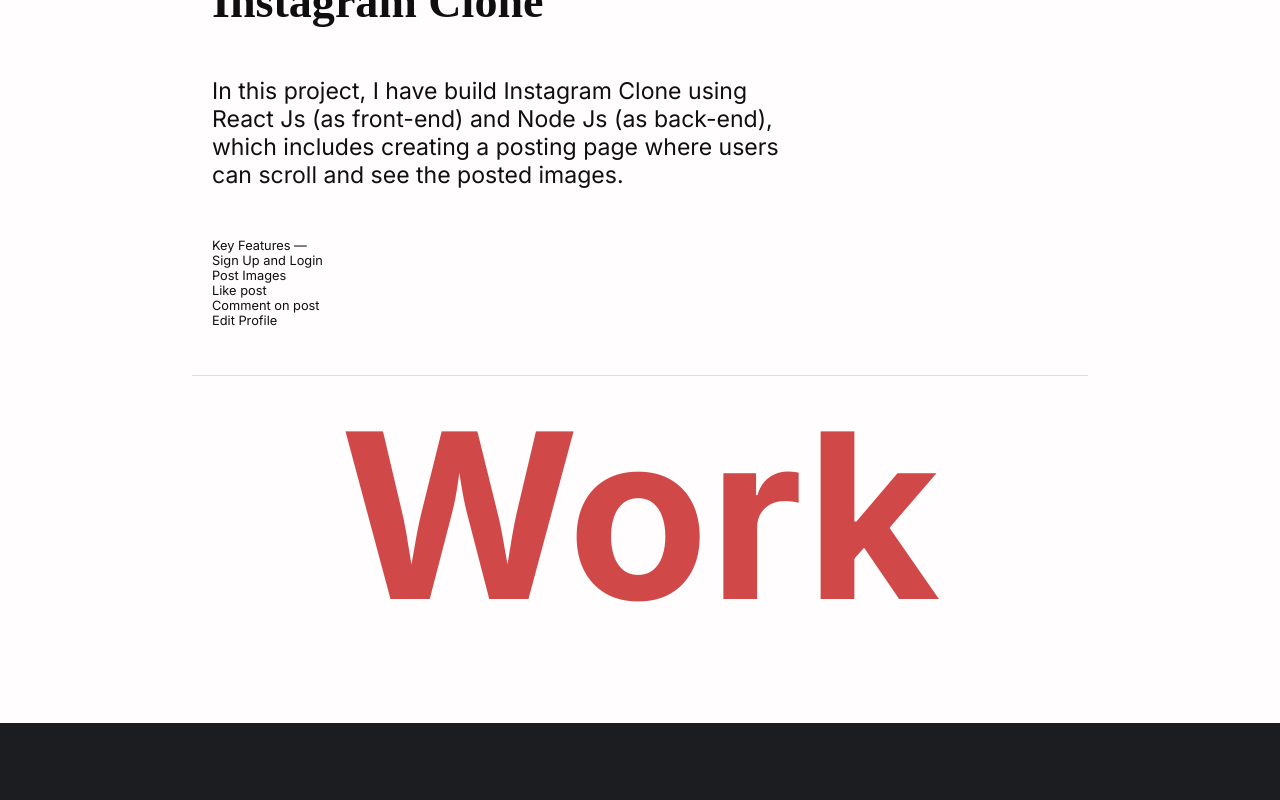
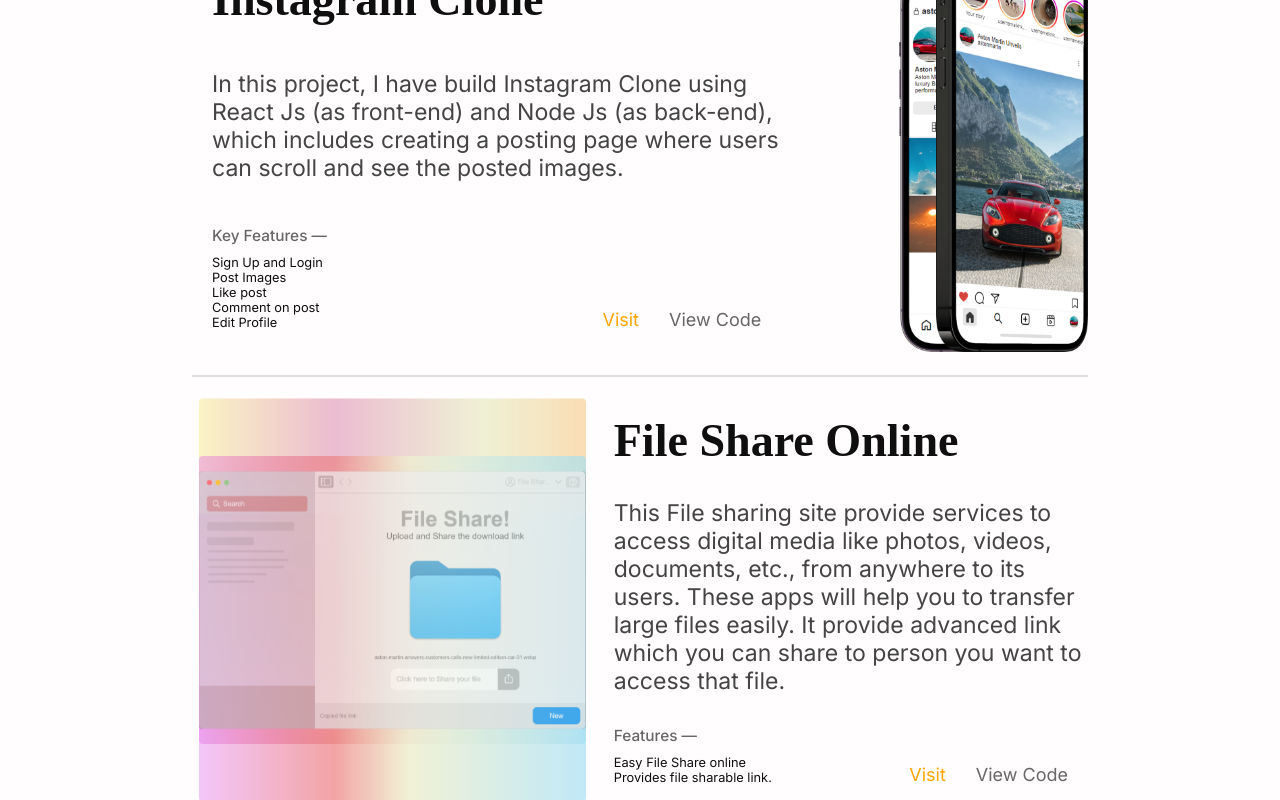
Before and after one commit to Vivek-27/Portfolio_v23, a React (Create React App) app: page / in a window 1280 px wide. Shown: the part 2000-2800 px from the top of the page. Built offline with nearby package versions, Linux system fonts and the light colour scheme; a web font is replaced by a local one.

Commit message:
projects added

```diff
--- a/src/App.js
+++ b/src/App.js
@@ -29,7 +29,9 @@
     ' • नमस्ते',
     ' • Olá',
     ' • Hallo',
-    ' • Χαίρετε'
+    ' • Χαίρετε',
+    '',
+    ''
   ];
 
   useEffect(() => {
@@ -69,7 +71,7 @@
           </AnimatePresence>
         </div>
       )}
-      <div className="App">
+      {/* <div className="App">
         <NavBar />
         <MenuBtn />
         <ParallaxProvider>
@@ -82,7 +84,7 @@
             </Routes>
           </AnimatePresence>
         </ParallaxProvider>
-      </div>
+      </div> */}
     </>
   );
 }
--- a/src/components/Work.jsx
+++ b/src/components/Work.jsx
@@ -168,6 +168,142 @@
         }
       });
     });
+
+    gsap.utils.toArray('.project1>.project2>.card3').forEach(function (elem) {
+      ScrollTrigger.create({
+        trigger: elem,
+        start: 'top 85%',
+        end: 'bottom 20%',
+        onEnter: function () {
+          gsap.fromTo(
+            elem,
+            { x: -10, autoAlpha: 0 },
+            {
+              duration: 2,
+              x: 50,
+              autoAlpha: 1,
+              overwrite: 'auto'
+            }
+          );
+        },
+        onLeave: function () {
+          gsap.fromTo(
+            elem,
+            { autoAlpha: 1 },
+            { autoAlpha: 0, overwrite: 'auto' }
+          );
+        },
+        onEnterBack: function () {
+          gsap.fromTo(
+            elem,
+            { x: -10, autoAlpha: 0 },
+            {
+              duration: 2,
+              x: 50,
+              autoAlpha: 1,
+              overwrite: 'auto'
+            }
+          );
+        },
+        onLeaveBack: function () {
+          gsap.fromTo(
+            elem,
+            { autoAlpha: 1 },
+            { autoAlpha: 0, overwrite: 'auto' }
+          );
+        }
+      });
+    });
+    gsap.utils.toArray('.project1>.project2>.card1').forEach(function (elem) {
+      ScrollTrigger.create({
+        trigger: elem,
+        start: 'top 85%',
+        end: 'bottom 20%',
+        onEnter: function () {
+          gsap.fromTo(
+            elem,
+            { x: 10, autoAlpha: 0 },
+            {
+              duration: 2,
+              x: -50,
+              autoAlpha: 1,
+              overwrite: 'auto'
+            }
+          );
+        },
+        onLeave: function () {
+          gsap.fromTo(
+            elem,
+            { autoAlpha: 1 },
+            { autoAlpha: 0, overwrite: 'auto' }
+          );
+        },
+        onEnterBack: function () {
+          gsap.fromTo(
+            elem,
+            { x: 10, autoAlpha: 0 },
+            {
+              duration: 2,
+              x: -50,
+              autoAlpha: 1,
+              overwrite: 'auto'
+            }
+          );
+        },
+        onLeaveBack: function () {
+          gsap.fromTo(
+            elem,
+            { autoAlpha: 1 },
+            { autoAlpha: 0, overwrite: 'auto' }
+          );
+        }
+      });
+    });
+    gsap.utils.toArray('.project1>.project2>.card2').forEach(function (elem) {
+      ScrollTrigger.create({
+        trigger: elem,
+        start: 'top 85%',
+        end: 'bottom 20%',
+        onEnter: function () {
+          gsap.fromTo(
+            elem,
+            { scale: 0.9, autoAlpha: 0 },
+            {
+              duration: 0.5,
+              scale: 1,
+              autoAlpha: 1,
+              overwrite: 'auto'
+            }
+          );
+        },
+        onLeave: function () {
+          gsap.fromTo(
+            elem,
+            { autoAlpha: 1 },
+            { autoAlpha: 0, overwrite: 'auto' }
+          );
+        },
+        onEnterBack: function () {
+          gsap.fromTo(
+            elem,
+            { scale: 0.9, autoAlpha: 0 },
+            {
+              duration: 0.5,
+              scale: 1,
+              autoAlpha: 1,
+              overwrite: 'auto'
+            }
+          );
+        },
+        onLeaveBack: function () {
+          gsap.fromTo(
+            elem,
+            { autoAlpha: 1 },
+            { autoAlpha: 0, overwrite: 'auto' }
+          );
+        }
+      });
+    });
   }, []);
 
   return (
@@ -212,8 +348,9 @@
                 front-end) and Node Js (as back-end), which includes creating a
                 posting page where users can scroll and see the posted images.
               </p>
+              <div className="end">
                 <span>
-                Key Features —{' '}
+                  <p>Key Features —</p>
                   <ul>
                     <li>Sign Up and Login</li>
                     <li>Post Images</li>
@@ -222,6 +359,22 @@
                     <li>Edit Profile</li>
                   </ul>
                 </span>
+                <div className="links">
+                  <a
+                    style={{ color: 'orange' }}
+                    href="https://instagram-clone-v.netlify.app/"
+                    target="_blank"
+                  >
+                    Visit
+                  </a>
+                  <a
+                    href="https://github.com/Vivek-27/SocialMediaApp"
+                    target="_blank"
+                  >
+                    View Code
+                  </a>
+                </div>
+              </div>
             </div>
             <div className="left">
               <img
@@ -240,6 +393,50 @@
                 src={require('../images/project_instagram.png')}
                 alt=""
               />
+            </div>
+          </div>
+          <div className="project1 item">
+            <div className="left project2">
+              <div className="card1 card"></div>
+              <div className="card2 card">
+                <img src={require('../images/project_fileShare.png')} alt="" />
+              </div>
+              <div className="card3 card"></div>
+            </div>
+
+            <div className="left-text">
+              <h5>File Share Online</h5>
+              <p>
+                This File sharing site provide services to access digital media
+                like photos, videos, documents, etc., from anywhere to its
+                users. These apps will help you to transfer large files easily.
+                It provide advanced link which you can share to person you want
+                to access that file.
+              </p>
+              <div className="end">
+                <span>
+                  <p>Features —</p>
+                  <ul>
+                    <li>Easy File Share online</li>
+                    <li>Provides file sharable link.</li>
+                  </ul>
+                </span>
+                <div className="links">
+                  <a
+                    style={{ color: 'orange' }}
+                    href="https://filesharingonline.netlify.app/"
+                    target="_blank"
+                  >
+                    Visit
+                  </a>
+                  <a
+                    href="https://github.com/Vivek-27/FileSharingOnline"
+                    target="_blank"
+                  >
+                    View Code
+                  </a>
+                </div>
+              </div>
             </div>
           </div>
         </div>
--- a/src/components/home.css
+++ b/src/components/home.css
@@ -1,7 +1,6 @@
 #home {
-  max-width: 100vw;
   width: 100%;
-  height: 100vw;
+  height: auto;
 }
 
 .hero {
@@ -163,7 +162,6 @@
   }
 }
 #loading {
-  width: 100vw;
   height: 100vh;
   z-index: 5000;
   background-color: #0f0f0f;
@@ -280,6 +278,7 @@
   height: 100vh;
   background-color: #1c1d20;
   position: relative;
+  bottom: 0;
   display: flex;
   align-items: center;
   justify-content: space-between;
@@ -471,7 +470,7 @@
 
 #page-work {
   width: 100%;
-  height: 100vw;
+  height: auto;
   display: flex;
   flex-direction: column;
   align-items: center;
--- a/src/components/work.css
+++ b/src/components/work.css
@@ -150,7 +150,6 @@
 }
 #home > .projects > .item {
   height: 35vw;
-  overflow: hidden;
   border-top: 1px solid rgba(186, 186, 186, 0.455);
   border-bottom: 1px solid rgba(186, 186, 186, 0.455);
 }
@@ -175,16 +174,36 @@
   font-size: 3.6vw;
 }
 
-#home > .projects > .project1 > .left-text > span {
+#home > .projects > .project1 > .left-text > .end {
+  display: flex;
+  justify-content: space-between;
+}
+#home > .projects > .project1 > .left-text > .end > .links {
+  display: flex;
+  align-items: end;
+  padding-right: 20px;
+  gap: 30px;
+}
+#home > .projects > .project1 > .left-text > .end > .links > a {
+  color: rgb(103, 103, 103);
+}
+#home > .projects > .project1 > .left-text > .end > span {
   font-size: 1vw;
 }
+#home > .projects > .project1 > .left-text > .end > span > p {
+  font-size: 1.2vw;
+  padding-bottom: 10px;
+  font-weight: 500;
+  color: rgb(103, 103, 103);
+}
 
-#home > .projects > .project1 > .left-text > span > ul {
+#home > .projects > .project1 > .left-text > .end > span > ul {
   list-style: none;
 }
 
 #home > .projects > .project1 > .left-text > p {
   font-size: 1.8vw;
+  color: rgb(68, 68, 68);
 }
 
 #home > .projects > .project1 > .left {
@@ -211,3 +230,64 @@
   height: 28vw;
   z-index: 8;
 }
+
+#home > .projects > .project1 > .left > .card {
+  height: 36vh;
+  width: 387px;
+  position: absolute;
+  border-radius: 4px;
+  overflow: hidden;
+}
+#home > .projects > .project1 > .left > .card1 {
+  transform: translateY(20%);
+  z-index: 5;
+  background: linear-gradient(
+    90deg,
+    rgba(225, 113, 245, 0.388) 0%,
+    rgba(234, 108, 108, 0.612) 35%,
+    rgb(241, 241, 213) 54%,
+    rgba(159, 221, 244, 0.652) 100%
+  );
+}
+
+#home > .projects > .project1 > .left > .card2 {
+  z-index: 6;
+  display: flex;
+  align-items: center;
+  justify-content: center;
+  background: linear-gradient(
+    90deg,
+    rgba(225, 113, 245, 0.388) 0%,
+    rgba(234, 108, 108, 0.612) 35%,
+    rgb(241, 241, 213) 54%,
+    rgba(159, 221, 244, 0.652) 100%
+  );
+}
+#home > .projects > .project1 > .left > .card3 {
+  z-index: 4;
+  transform: translateY(-20%);
+  background: linear-gradient(
+    90deg,
+    rgba(251, 243, 196, 1) 0%,
+    rgba(235, 188, 208, 1) 35%,
+    rgba(239, 241, 213, 1) 73%,
+    rgba(244, 190, 110, 0.51) 100%
+  );
+}
+#home > .projects > .project1 > .project2 {
+  position: relative;
+  height: 60vh;
+  width: 55vw;
+  display: flex;
+  align-items: center;
+  justify-content: center;
+}
+
+#home > .projects > .project1 > .left > .card2 > img {
+  width: 100%;
+  height: 100%;
+  object-fit: contain;
+  backdrop-filter: blur(40px);
+  opacity: 0.7;
+  /* mix-blend-mode: multiply; */
+}
```
Also changed, not shown: src/images/project_fileShare.png (added). Lines whose indentation alone changed are shown as unchanged.
